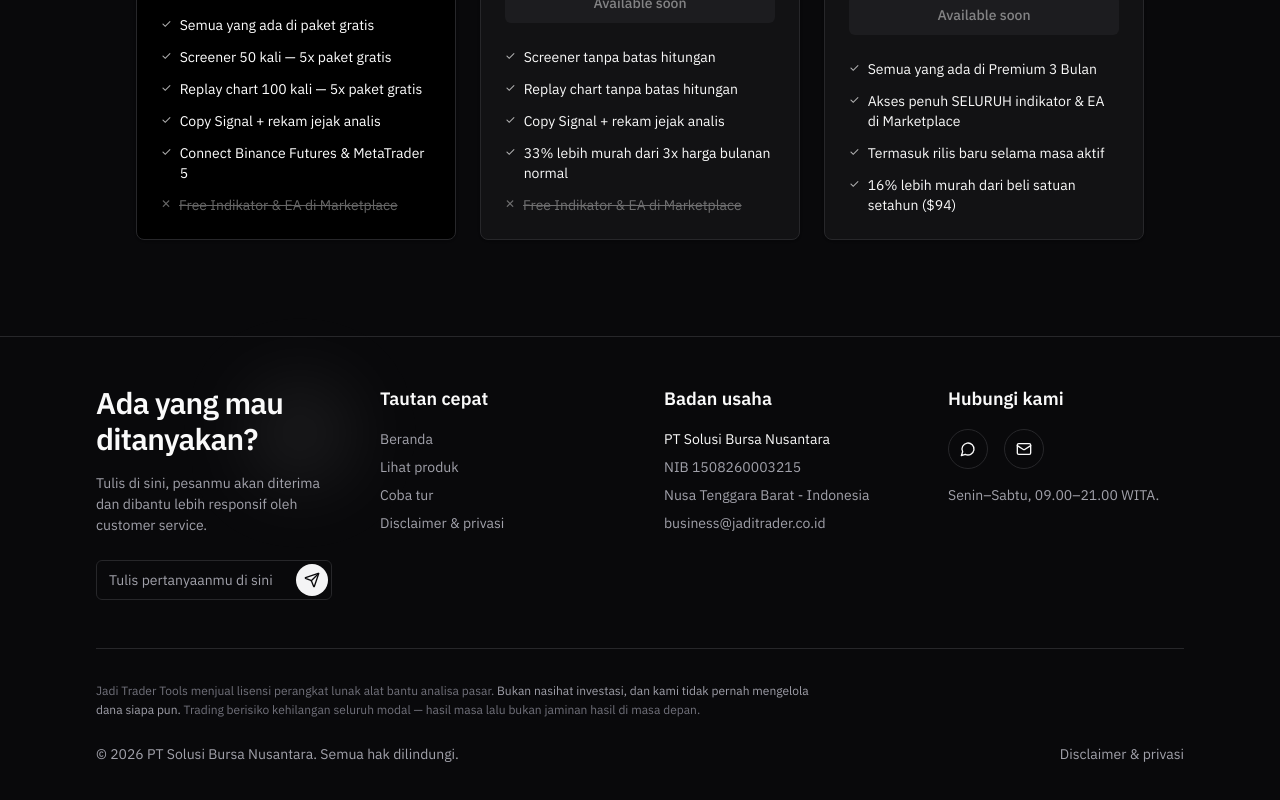
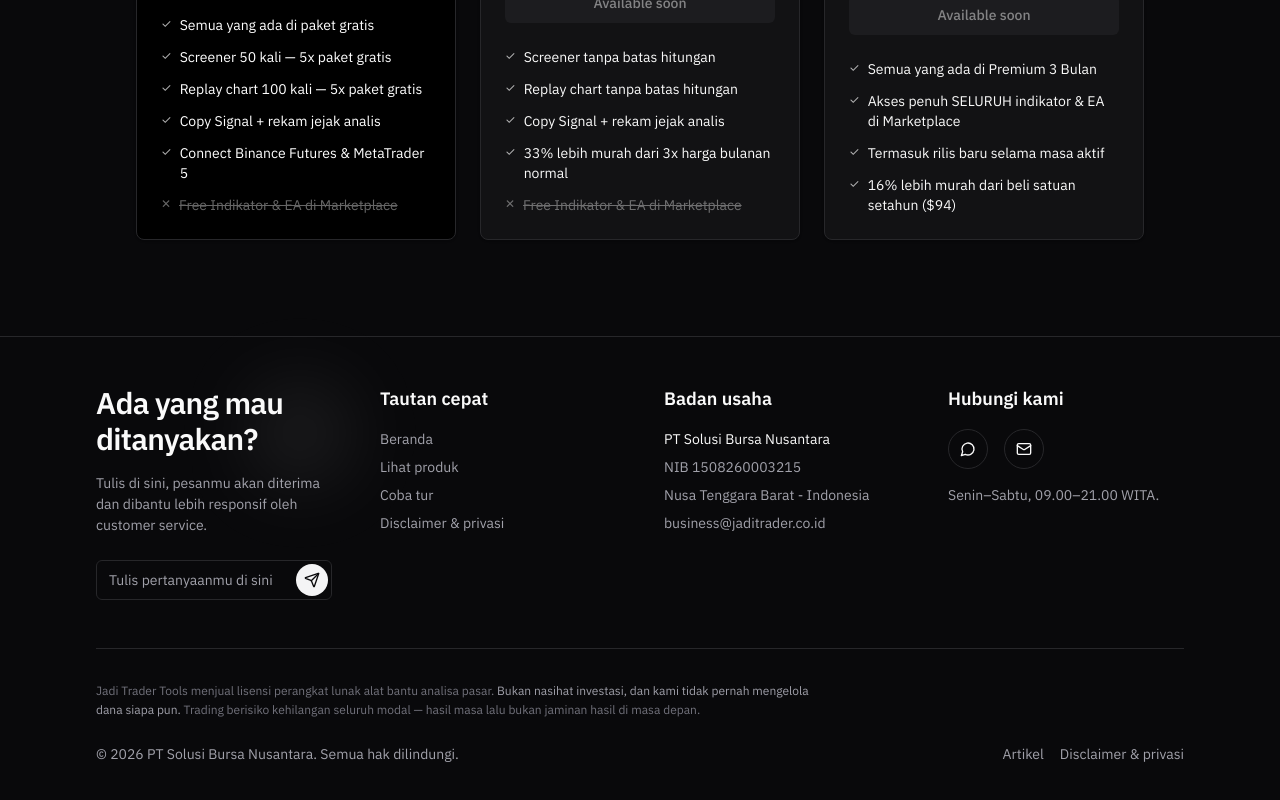
Before and after one commit to bagusjaya0509-maker/Jadi-Trader-Tools, a React (Vite) app in the folder Template V3/: page /template in a window 1280 px wide. Shown: the part 4052-4852 px from the top of the page. Built offline with nearby package versions, Linux system fonts and the light colour scheme; no server answers.

Commit message:
Tautan Artikel di menu header dan footer

```diff
--- a/Template V3/src/components/ui/footer-section.tsx
+++ b/Template V3/src/components/ui/footer-section.tsx
@@ -241,6 +241,13 @@ function Footerdemo() {
                 mencabut yang pertama saja meninggalkan yang kedua tetap
                 tayang. */}
             <nav className="flex gap-4">
+              {/* <a> polos, BUKAN <Link>: /artikel/ berkas HTML statis di luar
+                  router React. <Link> akan menanganinya di sisi klien, router
+                  tidak punya rute itu, dan pengunjung mendarat di halaman
+                  kosong — padahal alamatnya benar. */}
+              <a href="/artikel/" className="text-muted-foreground transition-colors hover:text-foreground">
+                Artikel
+              </a>
               <Link to="/legal" className="text-muted-foreground transition-colors hover:text-foreground">
                 Disclaimer &amp; privasi
               </Link>
```
